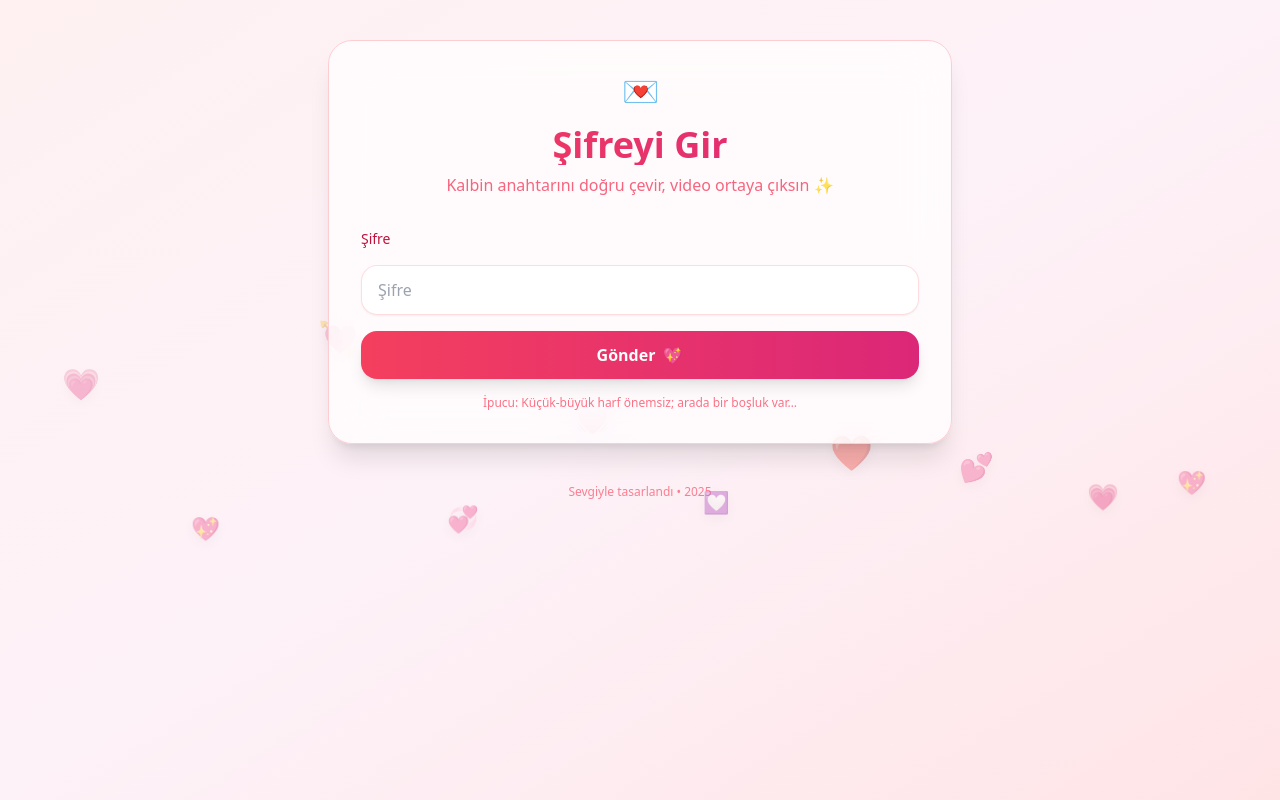
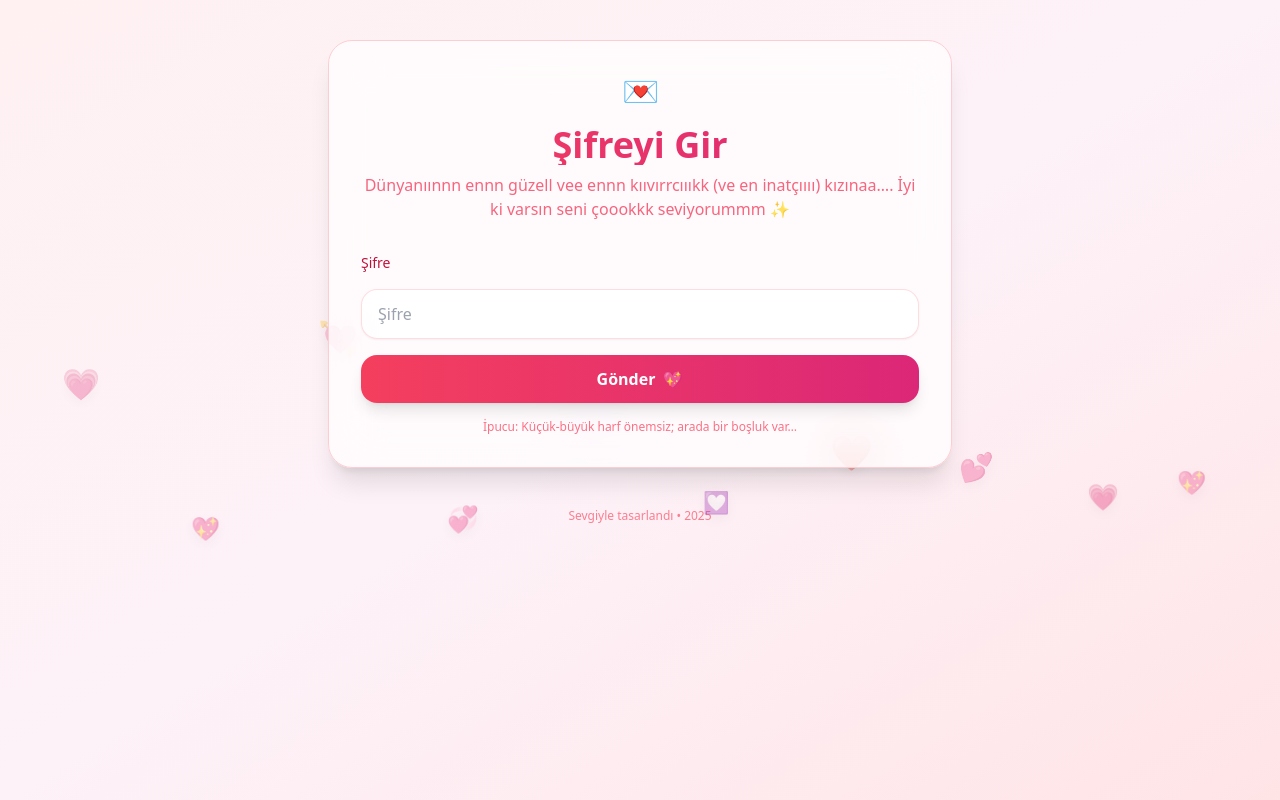
Before and after one commit to Cihat-34/omerkaya.github.io, a plain HTML site: page index.html in a window 1280 px wide. Drawn offline with nearby package versions, Linux system fonts and the light colour scheme.

Commit message:
Update index.html

```diff
--- a/index.html
+++ b/index.html
@@ -42,7 +42,7 @@
       <h1 class="text-3xl sm:text-4xl font-extrabold text-center bg-gradient-to-r from-rose-500 to-pink-600 bg-clip-text text-transparent mb-2">
         Şifreyi Gir
       </h1>
-      <p class="text-center text-rose-500/80 mb-8">Kalbin anahtarını doğru çevir, video ortaya çıksın ✨</p>
+      <p class="text-center text-rose-500/80 mb-8">Dünyanıınnn ennn güzell vee ennn kııvırrcıııkk (ve en inatçıııı) kızınaa…. İyi ki varsın seni çoookkk seviyorummm ✨</p>
 
       <div class="space-y-4">
         <label for="password" class="block text-sm font-medium text-rose-700">Şifre</label>
```
